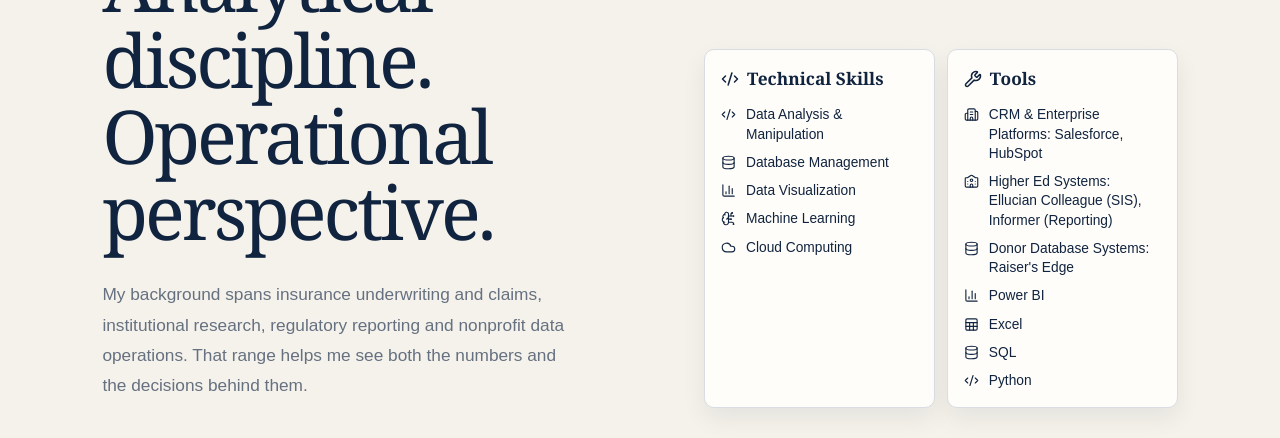
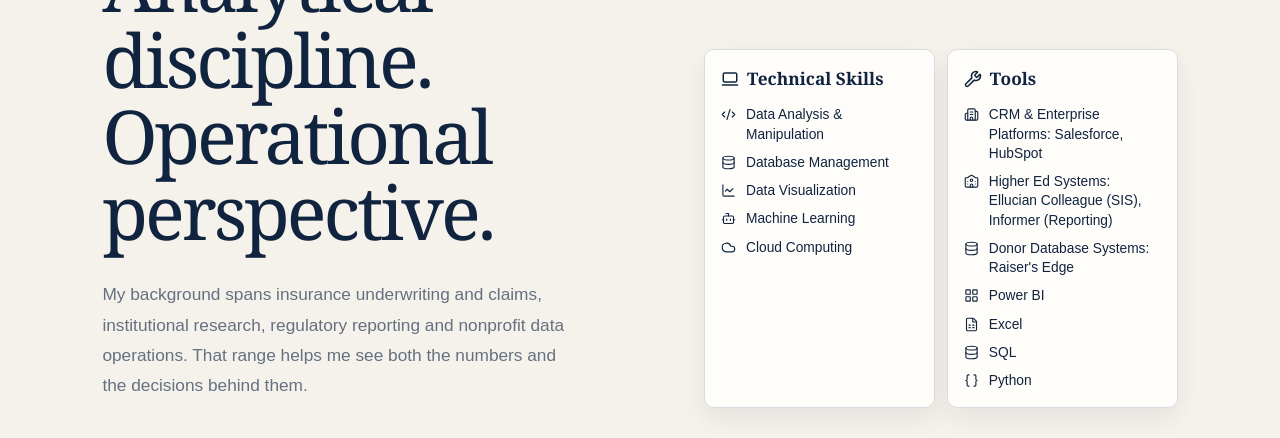
Before and after one commit to ryanmakamba-del/ryan-makamba-portfolio, a Next.js app: page / in a window 1280 px wide. Shown: the part 6703-7141 px from the top of the page. Built offline with nearby package versions, Linux system fonts and the light colour scheme.

Commit message:
Update skills and tools icons

```diff
--- a/app/page.tsx
+++ b/app/page.tsx
@@ -1,17 +1,20 @@
 import {
   ArrowDownRight,
   ArrowUpRight,
-  BarChart3,
-  BrainCircuit,
+  Bot,
+  Braces,
   BriefcaseBusiness,
   Building2,
+  ChartLine,
   Cloud,
-  Code2,
+  CodeXml,
   Database,
+  FileSpreadsheet,
   GraduationCap,
+  LaptopMinimal,
+  LayoutGrid,
   Mail,
   MapPin,
-  Sheet,
   ShieldCheck,
   University,
   Wrench,
@@ -89,10 +92,10 @@ const experience = [
 ];
 
 const technicalSkills = [
-  { label: "Data Analysis & Manipulation", icon: Code2 },
+  { label: "Data Analysis & Manipulation", icon: CodeXml },
   { label: "Database Management", icon: Database },
-  { label: "Data Visualization", icon: BarChart3 },
-  { label: "Machine Learning", icon: BrainCircuit },
+  { label: "Data Visualization", icon: ChartLine },
+  { label: "Machine Learning", icon: Bot },
   { label: "Cloud Computing", icon: Cloud },
 ];
 
@@ -100,10 +103,10 @@ const tools = [
   { label: "CRM & Enterprise Platforms", value: "Salesforce, HubSpot", icon: Building2 },
   { label: "Higher Ed Systems", value: "Ellucian Colleague (SIS), Informer (Reporting)", icon: University },
   { label: "Donor Database Systems", value: "Raiser's Edge", icon: Database },
-  { label: "Power BI", icon: BarChart3 },
-  { label: "Excel", icon: Sheet },
+  { label: "Power BI", icon: LayoutGrid },
+  { label: "Excel", icon: FileSpreadsheet },
   { label: "SQL", icon: Database },
-  { label: "Python", icon: Code2 },
+  { label: "Python", icon: Braces },
 ];
 
 export default function Home() {
@@ -213,7 +216,7 @@ export default function Home() {
           <div className="credential"><BriefcaseBusiness /><span><b>BSc Risk Management &amp; Insurance</b><small>National University of Science and Technology · 2022</small></span></div>
           <div className="skills-grid" aria-label="Skills and tools">
             <article className="skills-card technical-card">
-              <h3><Code2 /> Technical Skills</h3>
+              <h3><LaptopMinimal /> Technical Skills</h3>
               <ul>
                 {technicalSkills.map(({ label, icon: Icon }) => (
                   <li key={label}><Icon /><span>{label}</span></li>
```
